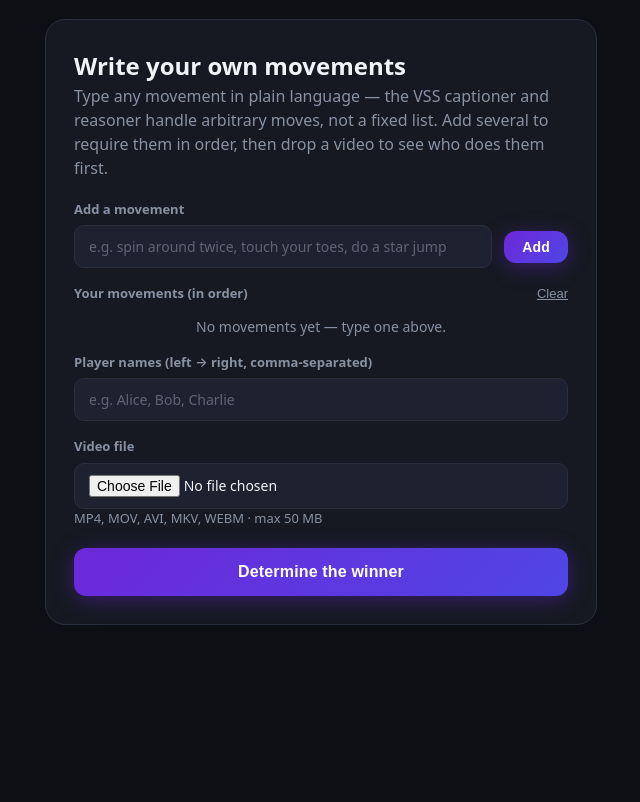
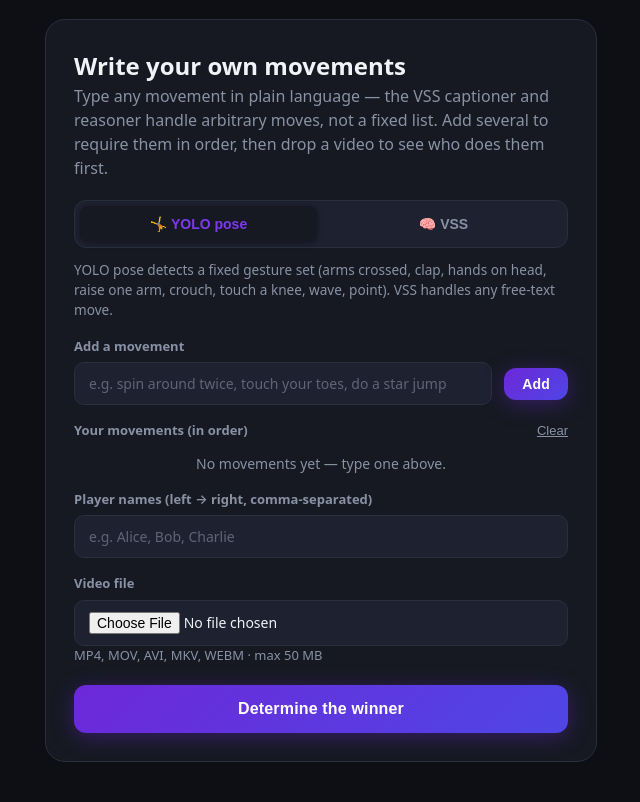
Before and after one commit to Swiss-ai-Weeks/visual-inspector, a Flask app: page /test in a window 1280 px wide. Shown: the part 240-1042 px from the top of the page, without its empty margins (319-959 px from the left). Before the commit the page ends 865 px from the top, so only its background shows below. Run offline with Flask 3, Linux system fonts and the light colour scheme.

```diff
--- a/app/app.py
+++ b/app/app.py
@@ -19,6 +19,7 @@ from flask import Flask, render_template, request, flash, redirect, url_for, g
 from werkzeug.middleware.proxy_fix import ProxyFix
 from werkzeug.utils import secure_filename
 
+import yolo
 from models import MOVE_POOL, GameResult, move_emoji
 from vss import find_winner, fetch_cv_metadata, start_order, winner_snapshot_cv
 
@@ -38,6 +39,9 @@ CHUNK_OVERLAP = 0
 
 MIN_DIFFICULTY, MAX_DIFFICULTY, DEFAULT_DIFFICULTY = 1, 5, 3
 MIN_SECONDS, MAX_SECONDS, DEFAULT_SECONDS = 5, 10, 5
+
+METHODS = {"vss", "yolo"}
+DEFAULT_METHOD = "yolo"  # local pose is preferred for finding who moved first
 
 app = Flask(__name__)
 app.wsgi_app = ProxyFix(app.wsgi_app, x_for=1, x_proto=1, x_host=1, x_prefix=1)
@@ -169,7 +173,60 @@ def ensure_mp4(src: Path) -> Path:
     return dst
 
 
-def run_pipeline(video_path: str, moves: list[str], player_names: list[str]) -> GameResult:
+def run_pipeline(video_path: str, moves: list[str], player_names: list[str],
+                 method: str = DEFAULT_METHOD) -> tuple[GameResult, list[str]]:
+    """Dispatch to the chosen perception path.
+
+    Returns ``(result, unsupported_moves)``. ``unsupported_moves`` is only ever
+    non-empty for the YOLO path, which can classify a fixed gesture set rather
+    than arbitrary free text.
+    """
+    if method == "yolo":
+        return _run_yolo(video_path, moves, player_names)
+    return _run_vss(video_path, moves, player_names), []
+
+
+def _run_yolo(video_path: str, moves: list[str],
+              player_names: list[str]) -> tuple[GameResult, list[str]]:
+    """Local pose perception -> winner by left->right start rank, boxed from the
+    winner's own pose detection."""
+    res = yolo.find_winner(video_path, moves)
+    winner_rank = int(res.get("winner", -1))
+    timestamp = res.get("timestamp")
+    num_people = int(res.get("num_people") or 0)
+    unsupported = res.get("unsupported") or []
+
+    if timestamp is None or winner_rank < 0:
+        return GameResult(
+            moves=moves, winner_number=0, winner_name=None, timestamp=None,
+            num_people=num_people, method="yolo", winner_image=None,
+            timeline=res.get("timeline", []),
+        ), unsupported
+
+    winner_number = winner_rank + 1
+    if 0 <= winner_rank < len(player_names) and player_names[winner_rank].strip():
+        winner_name = player_names[winner_rank].strip()
+    else:
+        winner_name = f"Person {winner_number}"
+
+    winner_image = None
+    box = res.get("winner_box")
+    if box:
+        try:
+            fname = f"{uuid.uuid4().hex}.jpg"
+            yolo.winner_snapshot_yolo(video_path, timestamp, box, SNAPSHOT_DIR / fname)
+            winner_image = fname
+        except Exception:
+            log.warning("YOLO winner snapshot failed", exc_info=True)
+
+    return GameResult(
+        moves=moves, winner_number=winner_number, winner_name=winner_name,
+        timestamp=timestamp, num_people=num_people, method="yolo",
+        winner_image=winner_image, timeline=res.get("timeline", []),
+    ), unsupported
+
+
+def _run_vss(video_path: str, moves: list[str], player_names: list[str]) -> GameResult:
     """VSS perception -> winner (tracker id), named + boxed from CV metadata.
 
     The winner comes back as a stable tracker id. We map it to a typed name by
@@ -259,7 +316,8 @@ def save_game(result: GameResult) -> None:
     db.commit()
 
 
-def process_upload(moves: list[str], player_names: list[str]):
+def process_upload(moves: list[str], player_names: list[str],
+                   method: str = DEFAULT_METHOD):
     """Shared POST handling: validate file, transcode, run pipeline, persist.
 
     Returns (result, error_message). Exactly one is non-None.
@@ -278,7 +336,14 @@ def process_upload(moves: list[str], player_names: list[str]):
     keep = os.environ.get("KEEP_UPLOADS", "0") == "1"
     try:
         mp4_path = ensure_mp4(save_path)
-        result = run_pipeline(str(mp4_path), moves, player_names)
+        result, unsupported = run_pipeline(str(mp4_path), moves, player_names, method)
+        if unsupported:
+            flash(
+                "YOLO can't detect these moves: "
+                + ", ".join(unsupported)
+                + ". Switch to VSS for free-text moves.",
+                "error",
+            )
         save_game(result)
         return result, None
     except Exception as exc:
@@ -305,6 +370,7 @@ def index():
     source = request.form if request.method == "POST" else request.args
     difficulty = clamp_int(source.get("difficulty"), MIN_DIFFICULTY, MAX_DIFFICULTY, DEFAULT_DIFFICULTY)
     record_seconds = clamp_int(source.get("time"), MIN_SECONDS, MAX_SECONDS, DEFAULT_SECONDS)
+    method = source.get("method") if source.get("method") in METHODS else DEFAULT_METHOD
     challenge = generate_challenge(difficulty)
 
     if request.method == "POST":
@@ -318,7 +384,7 @@ def index():
                 pass
 
         player_names = parse_names(request.form.get("player_names", ""))
-        result, error = process_upload(challenge, player_names)
+        result, error = process_upload(challenge, player_names, method)
         if error:
             flash(error, "error")
 
@@ -332,6 +398,7 @@ def index():
         max_difficulty=MAX_DIFFICULTY,
         min_seconds=MIN_SECONDS,
         max_seconds=MAX_SECONDS,
+        method=method,
         result=result,
     )
 
@@ -376,6 +443,7 @@ def leaderboard():
 @app.route("/test", methods=["GET", "POST"])
 def test_page():
     result: GameResult | None = None
+    method = request.form.get("method") if request.form.get("method") in METHODS else DEFAULT_METHOD
 
     if request.method == "POST":
         try:
@@ -388,11 +456,11 @@ def test_page():
             flash("Write at least one movement.", "error")
         else:
             player_names = parse_names(request.form.get("player_names", ""))
-            result, error = process_upload(moves, player_names)
+            result, error = process_upload(moves, player_names, method)
             if error:
                 flash(error, "error")
 
-    return render_template("test.html", result=result)
+    return render_template("test.html", result=result, method=method)
 
 
 @app.route("/api/challenge", methods=["POST"])
--- a/app/static/style.css
+++ b/app/static/style.css
@@ -406,6 +406,9 @@ body {
 }
 
 .mode-btn:not(.active):hover { color: var(--text); }
+
+/* Detector (VSS vs YOLO) toggle sits at the top of the form. */
+.method-toggle .mode-btn.active { color: var(--accent); }
 
 /* ── Camera ── */
 .camera-wrap {
--- a/app/templates/_result.html
+++ b/app/templates/_result.html
@@ -21,7 +21,11 @@
     {% if result.timestamp is not none %}Finished at {{ '%.1f' | format(result.timestamp | float) }}s &middot; {% endif %}
     {{ result.num_people }} player{{ 's' if result.num_people != 1 }} seen &middot;
     decided by
+    {% if result.method == 'yolo' %}
+    <span class="method-tag pose" title="Local YOLOv8n-pose keypoint geometry (CPU)">YOLO pose</span>
+    {% else %}
     <span class="method-tag vss" title="VLM captions + text-NIM reasoning">VSS</span>
+    {% endif %}
   </p>
 
   {% if result.winner_image %}
@@ -37,7 +41,7 @@
 
   {% if result.timeline %}
   <details class="custom-builder" style="margin-top:20px">
-    <summary class="result-label" style="cursor:pointer">VSS caption timeline</summary>
+    <summary class="result-label" style="cursor:pointer">{{ 'Detected pose timeline' if result.method == 'yolo' else 'VSS caption timeline' }}</summary>
     <div class="event-timeline">
       {% for start, end, text in result.timeline %}
       <div class="timeline-event">
--- a/app/templates/test.html
+++ b/app/templates/test.html
@@ -14,6 +14,21 @@
 
   <form method="POST" enctype="multipart/form-data" id="test-form">
     <input type="hidden" name="moves_json" id="moves_json" value="[]">
+    <input type="hidden" name="method" id="method" value="{{ method }}">
+
+    <!-- Detector toggle -->
+    <div class="mode-toggle method-toggle">
+      <button type="button" class="mode-btn {{ 'active' if method == 'yolo' }}" id="btn-yolo" onclick="setMethod('yolo')">
+        🤸 YOLO pose
+      </button>
+      <button type="button" class="mode-btn {{ 'active' if method == 'vss' }}" id="btn-vss" onclick="setMethod('vss')">
+        🧠 VSS
+      </button>
+    </div>
+    <p style="color:var(--muted);font-size:.85rem;margin:-.5rem 0 1rem">
+      YOLO pose detects a fixed gesture set (arms crossed, clap, hands on head,
+      raise one arm, crouch, touch a knee, wave, point). VSS handles any free-text move.
+    </p>
 
     <!-- Movement builder -->
     <div class="field-group">
@@ -109,6 +124,12 @@ moveInput.addEventListener('keydown', e => {
 });
 document.getElementById('clear-seq').addEventListener('click', () => { moves = []; render(); });
 
+function setMethod(method) {
+  document.getElementById('method').value = method;
+  document.getElementById('btn-yolo').classList.toggle('active', method === 'yolo');
+  document.getElementById('btn-vss').classList.toggle('active', method === 'vss');
+}
+
 document.getElementById('test-form').addEventListener('submit', e => {
   if (!moves.length) {
     e.preventDefault();
```
Also changed, not shown: app/templates/index.html (+18 -0 lines).
